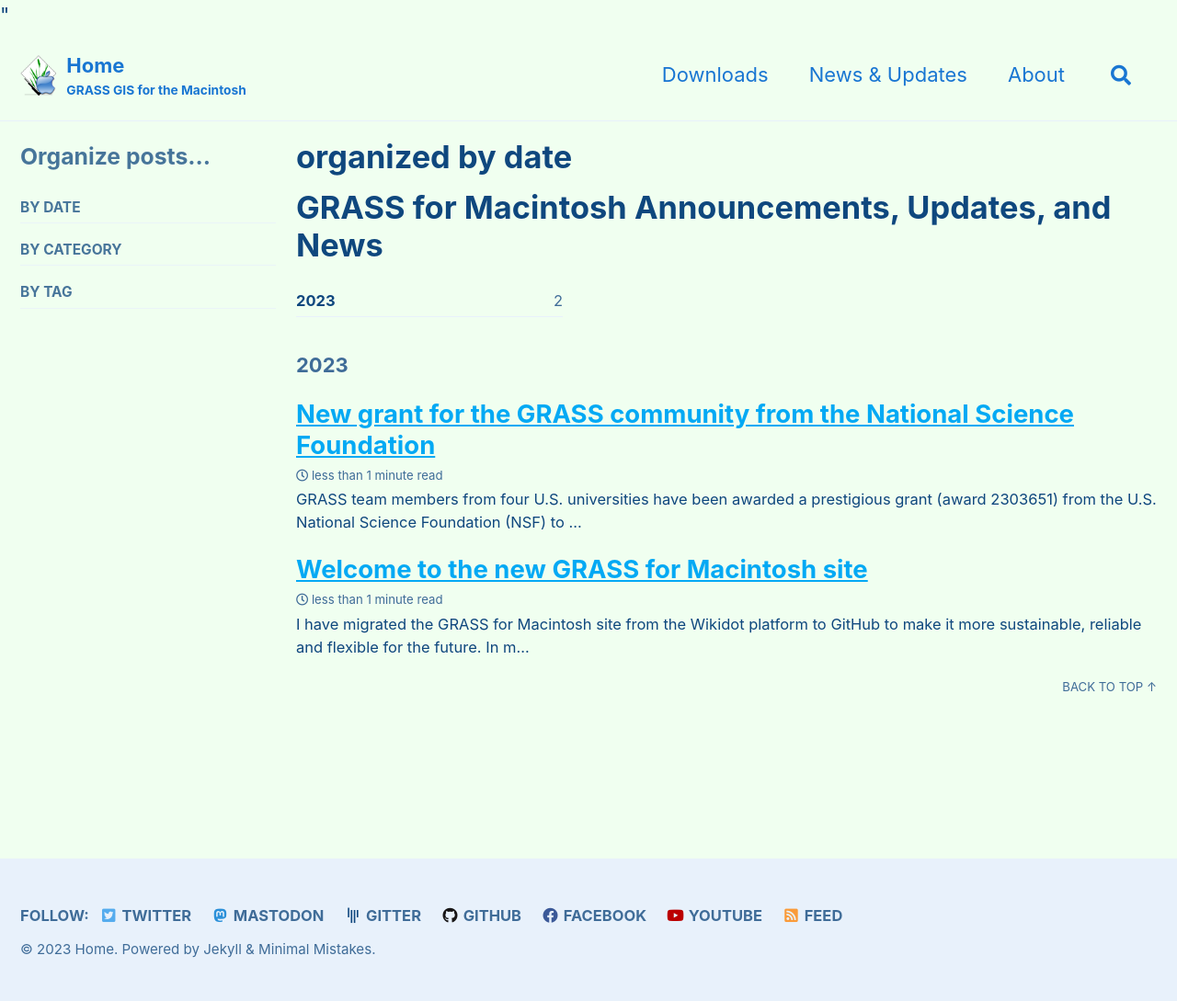
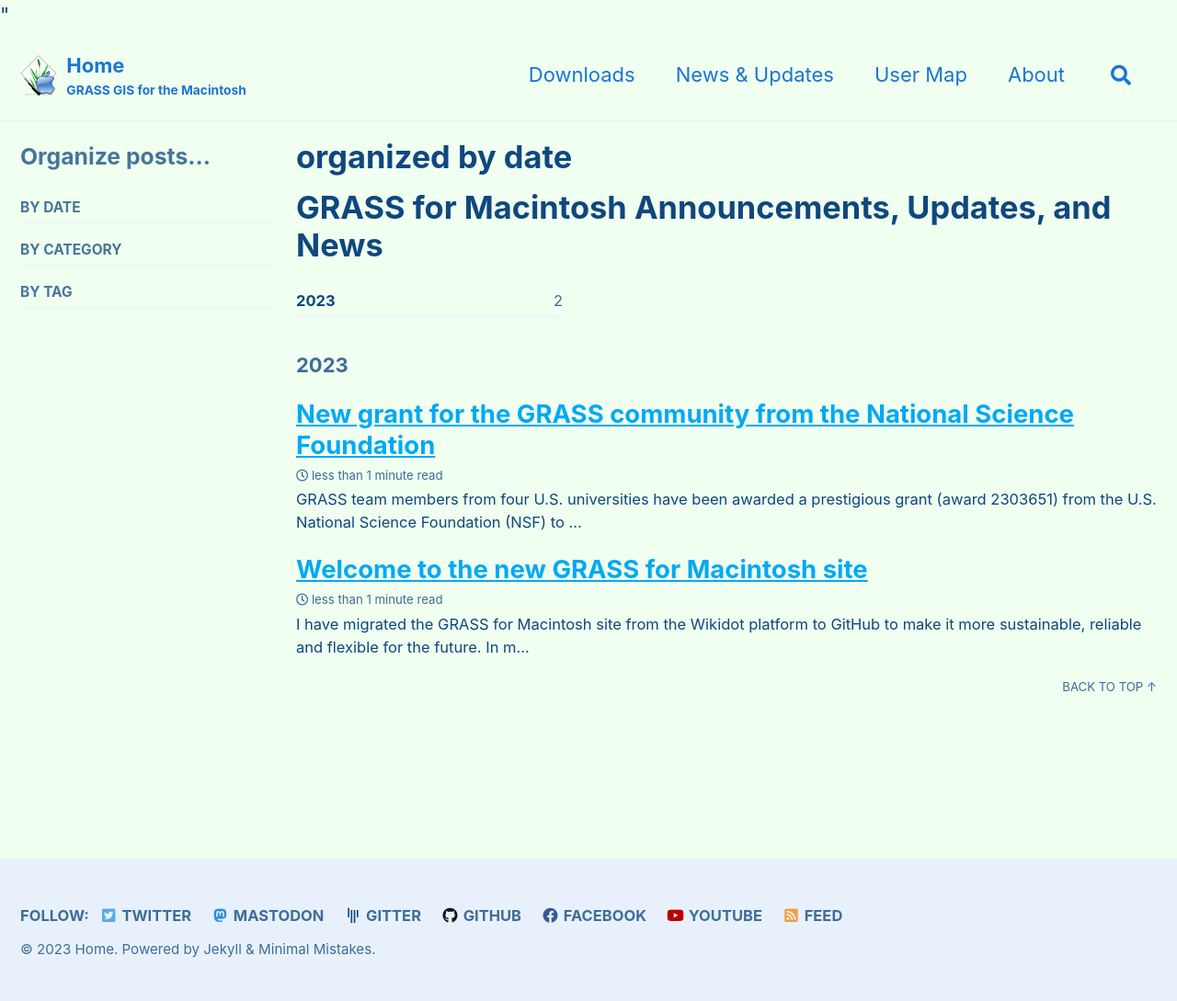
Before and after one commit to cmbarton/grass-mac, a Jekyll site: the page built from _pages/year-archive.md, in a window 1280 px wide. Shown: the whole page at 92% size. Built offline with Jekyll 4.4.1, drawn with Linux system fonts in a browser that asks for light colours; cached includes are drawn as plain includes.

Commit message:
add users map links

```diff
--- a/_data/navigation.yml
+++ b/_data/navigation.yml
@@ -3,6 +3,8 @@
     url: /download/
   - title: "News & Updates"
     url: /posts/
+  - title: "User Map"
+    url: /downloadsmap/
   - title: "About"
     url: /about/
 
```
Also changed, not shown: index.md (+1 -1 lines).
